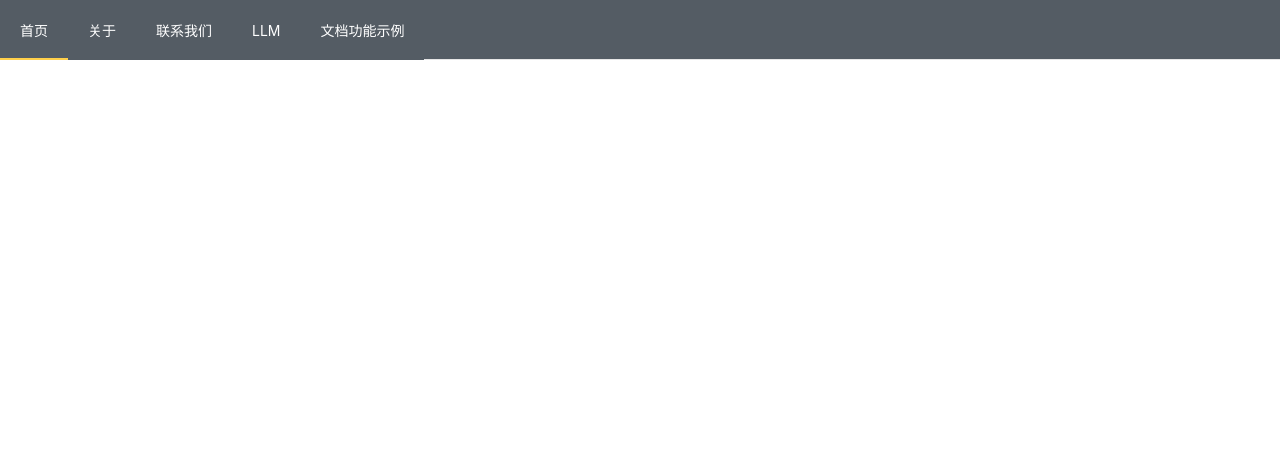
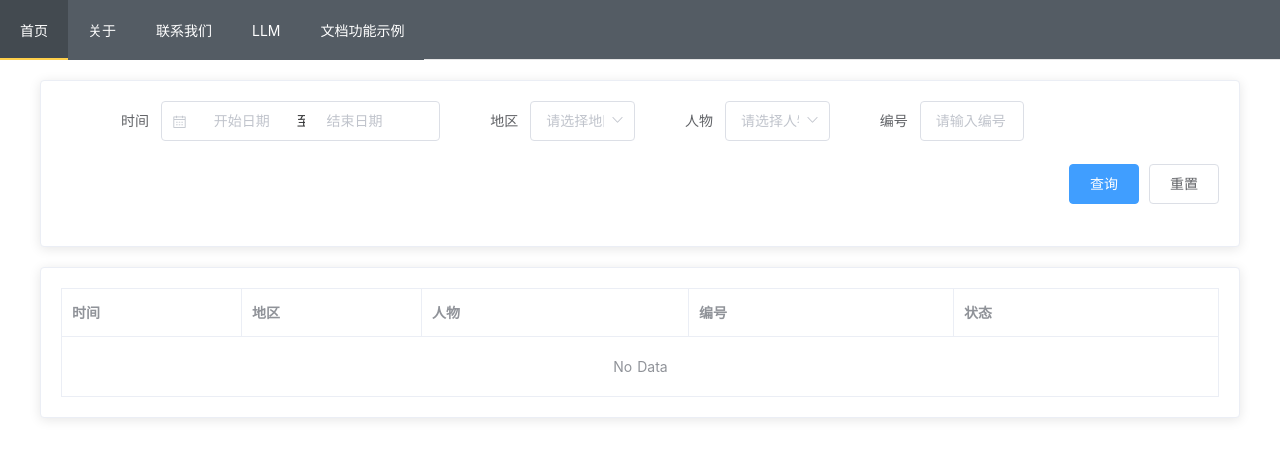
Before and after one commit to perry-ai/NexusNode16, a Nuxt app: page /BizTable in a window 1280 px wide. Shown: the top 458 px of the page. Built offline with nearby package versions, Linux system fonts and the light colour scheme.

Commit message:
feat: add BizTable page

```diff
--- /dev/null
+++ b/pages/BizTable.vue
@@ -0,0 +1,174 @@
+<template>
+  <div class="table-page">
+    <el-card class="filter-card">
+      <el-form :model="filterForm">
+        <el-row :gutter="10">
+          <el-col :xs="24" :sm="24" :md="16" :lg="8">
+            <el-form-item label="时间" label-width="100px">
+              <el-date-picker
+                v-model="filterForm.time"
+                type="daterange"
+                range-separator="至"
+                start-placeholder="开始日期"
+                end-placeholder="结束日期"
+                style="width: 100%">
+              </el-date-picker>
+            </el-form-item>
+          </el-col>
+          <el-col :xs="24" :sm="12" :md="8" :lg="4">
+            <el-form-item label="地区" label-width="80px">
+              <el-select v-model="filterForm.location" placeholder="请选择地区" style="width: 100%">
+                <el-option
+                  v-for="province in provinces"
+                  :key="province"
+                  :label="province"
+                  :value="province">
+                </el-option>
+              </el-select>
+            </el-form-item>
+          </el-col>
+          <el-col :xs="24" :sm="12" :md="8" :lg="4">
+            <el-form-item label="人物" label-width="80px">
+              <el-select
+                v-model="filterForm.person"
+                multiple
+                placeholder="请选择人物"
+                style="width: 100%">
+                <el-option
+                  v-for="role in roles"
+                  :key="role"
+                  :label="role"
+                  :value="role">
+                </el-option>
+              </el-select>
+            </el-form-item>
+          </el-col>
+          <el-col :xs="24" :sm="12" :md="8" :lg="4">
+            <el-form-item label="编号" label-width="80px">
+              <el-input v-model="filterForm.code" placeholder="请输入编号" style="width: 100%"></el-input>
+            </el-form-item>
+          </el-col>
+        </el-row>
+        <el-row>
+          <el-col :span="24" style="text-align: right;">
+            <el-form-item>
+              <el-button type="primary" @click="handleQuery">查询</el-button>
+              <el-button @click="resetForm">重置</el-button>
+            </el-form-item>
+          </el-col>
+        </el-row>
+      </el-form>
+    </el-card>
+
+    <el-card class="table-card">
+      <el-table
+        :data="tableData"
+        border
+        style="width: 100%">
+        <el-table-column
+          prop="time"
+          label="时间"
+          width="180">
+        </el-table-column>
+        <el-table-column
+          prop="location"
+          label="地区"
+          width="180">
+        </el-table-column>
+        <el-table-column
+          prop="person"
+          label="人物">
+        </el-table-column>
+        <el-table-column
+          prop="code"
+          label="编号">
+        </el-table-column>
+        <el-table-column
+          prop="status"
+          label="状态">
+        </el-table-column>
+      </el-table>
+    </el-card>
+  </div>
+</template>
+
+<script>
+export default {
+  data() {
+    return {
+      filterForm: {
+        time: '',
+        location: '',
+        person: '',
+        code: ''
+      },
+      provinces: [
+        '北京市','天津市','河北省','山西省','内蒙古自治区','辽宁省','吉林省','黑龙江省',
+        '上海市','江苏省','浙江省','安徽省','福建省','江西省','山东省','河南省',
+        '湖北省','湖南省','广东省','广西壮族自治区','海南省','重庆市','四川省','贵州省',
+        '云南省','西藏自治区','陕西省','甘肃省','青海省','宁夏回族自治区','新疆维吾尔自治区',
+        '台湾省','香港特别行政区','澳门特别行政区'
+      ],
+      roles: ['车工','钳工','监理','协调','后勤','出纳','财务','销售'],
+      tableData: []
+    }
+  },
+  methods: {
+    handleQuery() {
+      // 模拟查询数据
+      this.tableData = [
+        {
+          time: '2023-01-01',
+          location: '北京',
+          person: '张三',
+          code: '001',
+          status: '正常'
+        },
+        {
+          time: '2023-01-02',
+          location: '上海',
+          person: '李四',
+          code: '002',
+          status: '正常'
+        },
+        {
+          time: '2023-01-03',
+          location: '广州',
+          person: '王五',
+          code: '003',
+          status: '异常'
+        }
+      ]
+    },
+    resetForm() {
+      this.filterForm = {
+        time: '',
+        location: '',
+        person: '',
+        code: ''
+      }
+      this.tableData = []
+    }
+  }
+}
+</script>
+
+<style scoped>
+.table-page {
+  padding: 20px;
+  width: calc(100% - 40px);
+  margin: 0 auto;
+  box-sizing: border-box;
+}
+.filter-card {
+  margin-bottom: 20px;
+  width: 100%;
+}
+.table-card {
+  width: 100%;
+  overflow-x: auto;
+}
+.el-table {
+  width: 100% !important;
+}
+</style>
```
